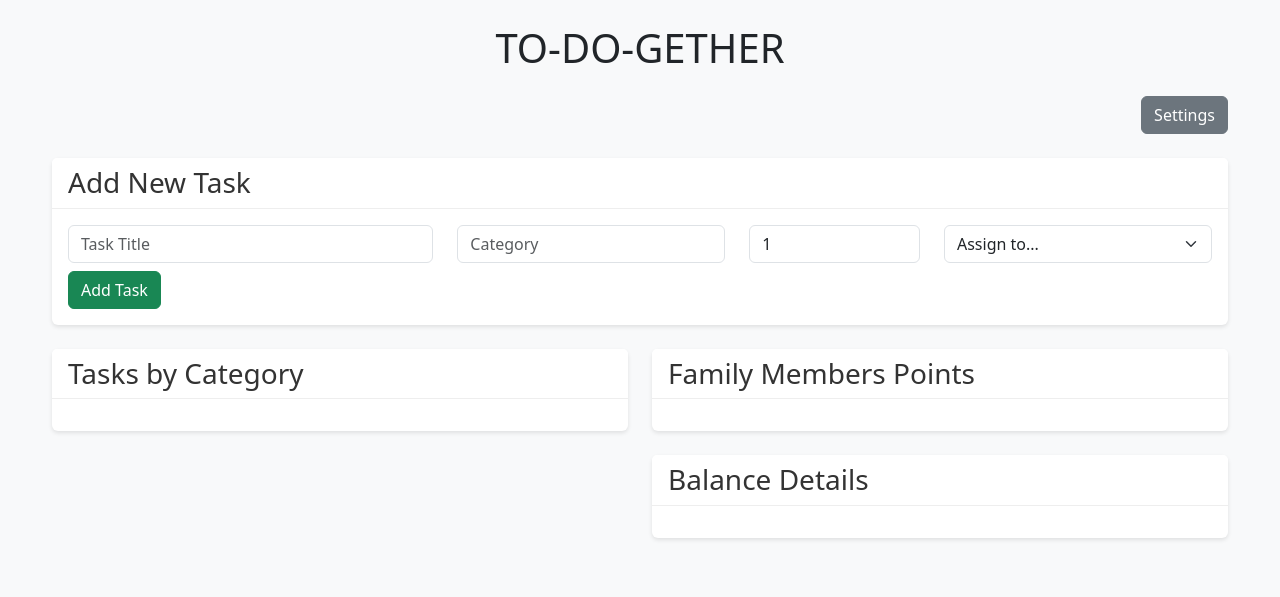
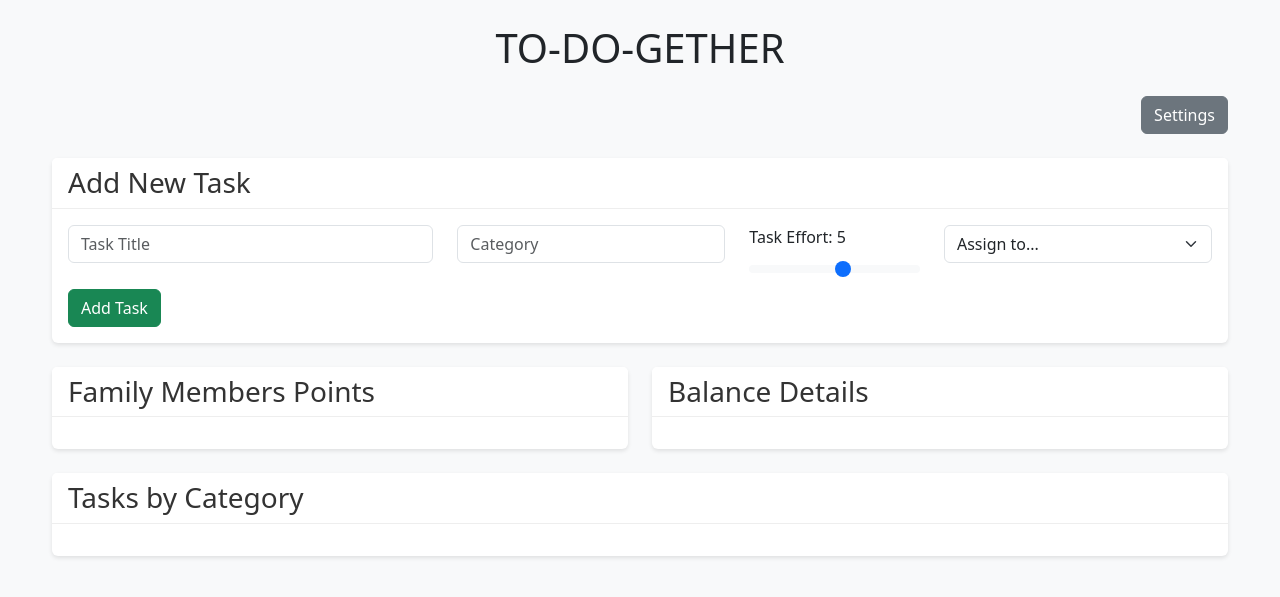
Before and after one commit to NeriyaHarel/TO-DO-GETHER, a Flask app: template templates/index.html in a window 1280 px wide. Shown: the top 597 px of the page. Run offline with Flask 3, Linux system fonts and the light colour scheme; the template is opened without the code that fills it, so the values that code supplies are empty; parts of the project's set-up code (start-up, migrations or seed data) failed here and were passed over.

Commit message:
working version

```diff
--- a/app.py
+++ b/app.py
@@ -142,6 +142,15 @@ def delete_task(task_id):
     db.session.commit()
     return redirect(url_for('index'))
 
+@app.route('/assign_task/<int:task_id>', methods=['POST'])
+def assign_task(task_id):
+    member_id = request.form.get('member_id')
+    if not member_id:
+        return "Member ID is required", 400
+    task = crud.get_task(db.session, task_id)
+    task.family_member_id = member_id
+    db.session.commit()
+    return redirect(url_for('index'))
 
 if __name__ == '__main__':
     with app.app_context():
--- a/templates/index.html
+++ b/templates/index.html
@@ -1,5 +1,10 @@
 <!DOCTYPE html>
 <html lang="en">
+<script>
+    function updatePointsValue(value) {
+        document.getElementById('pointsValue').innerText = value;
+    }
+</script>
 <head>
     <meta charset="UTF-8">
     <meta name="viewport" content="width=device-width, initial-scale=1.0">
@@ -36,7 +41,11 @@
                         </datalist>
                     </div>
                     <div class="col-md-2">
-                        <input type="number" class="form-control mb-2" name="points" placeholder="Points" value="1" min="1">
+                        <label for="points" class="form-label">Task Effort: </label>
+                        <span id="pointsValue">5</span>
+                        <input type="range" class="form-range mb-2" name="points" id="points" min="1" max="10" step="1"
+                               required oninput="updatePointsValue(this.value)">
+
                     </div>
                     <div class="col-md-3">
                         <select class="form-select mb-2" name="member_id">
@@ -52,10 +61,55 @@
         </div>
     </div>
 
+    <div class="row">
+        <!-- Family Members Points -->
+        <div class="col-md-6">
+            <div class="card mb-4">
+                <div class="card-header">
+                    <h3>Family Members Points</h3>
+                </div>
+                <div class="card-body">
+                    <ul class="list-group">
+                        {% for member in members|sort(attribute='points', reverse=true) %}
+                        <li class="list-group-item d-flex justify-content-between align-items-center">
+                            {{ member.name }}
+                            <span class="badge bg-primary rounded-pill">{{ member.points }} points</span>
+                        </li>
+                        {% endfor %}
+                    </ul>
+                </div>
+            </div>
+        </div>
+
+        <!-- Balance Details -->
+        <div class="col-md-6">
+            <div class="card mb-4">
+                <div class="card-header">
+                    <h3>Balance Details</h3>
+                </div>
+                <div class="card-body">
+                    <ul class="list-group">
+                        {% for debt in balance %}
+                        <li class="list-group-item d-flex justify-content-between align-items-center">
+                            <div>
+                                <strong>{{ debt.from_split_user.username }}</strong> owes <strong>{{
+                                debt.to_split_user.username
+                                }}</strong>
+                            </div>
+                            <div>
+                                <span class="badge bg-primary rounded-pill">{{ debt.cost }}</span>
+                            </div>
+                        </li>
+                        {% endfor %}
+                    </ul>
+                </div>
+            </div>
+        </div>
+    </div>
 
     <!-- Tasks by Category -->
     <div class="row">
-        <div class="col-md-6">
+        <div class="col-md-12">
             <div class="card">
                 <div class="card-header">
                     <h3>Tasks by Category</h3>
@@ -73,7 +127,8 @@
                                     {{ task.title }}
                                 </span>
                                     {% if task.assignee %}
-                                    <small class="text-muted ms-2">(Assigned to: {{ task.assignee.name }})</small>
+                                    <small class="text-muted ms-2">(Assigned to: <strong>{{ task.assignee.name
+                                        }}</strong>)</small>
                                     {% endif %}
                                 </div>
                                 <div class="d-flex align-items-center">
@@ -81,6 +136,19 @@
                                     {% if task.completed %}
                                     <span class="badge bg-secondary rounded-pill me-2">{{ task.cost }} ₪</span>
                                     {% else %}
+                                    <form action="{{ url_for('assign_task', task_id=task.id) }}" method="POST"
+                                          class="d-inline me-2">
+                                        <div class="d-flex align-items-center">
+                                            <select class="form-select form-select-sm me-2" name="member_id"
+                                                    id="member_id" required>
+                                                <option value="">Assign to...</option>
+                                                {% for member in members %}
+                                                <option value="{{ member.id }}">{{ member.name }}</option>
+                                                {% endfor %}
+                                            </select>
+                                            <button type="submit" class="btn btn-sm btn-primary">Assign</button>
+                                        </div>
+                                    </form>
                                     <form action="{{ url_for('complete_task', task_id=task.id) }}" method="POST"
                                           class="d-inline me-2">
                                         <div class="d-flex align-items-center">
@@ -105,49 +173,7 @@
                 </div>
             </div>
         </div>
-        <!-- Family Members Points -->
-        <div class="col-md-6">
-            <div class="card">
-                <div class="card-header">
-                    <h3>Family Members Points</h3>
-                </div>
-                <div class="card-body">
-                    <ul class="list-group">
-                        {% for member in members|sort(attribute='points', reverse=true) %}
-                        <li class="list-group-item d-flex justify-content-between align-items-center">
-                            {{ member.name }}
-                            <span class="badge bg-primary rounded-pill">{{ member.points }} points</span>
-                        </li>
-                        {% endfor %}
-                    </ul>
     </div>
 </div>
-
-            <!-- Balance Details -->
-            <div class="card mt-4">
-                <div class="card-header">
-                    <h3>Balance Details</h3>
-                </div>
-                <div class="card-body">
-                    <ul class="list-group">
-                        {% for debt in balance %}
-                        <li class="list-group-item d-flex justify-content-between align-items-center">
-                            <div>
-                                <strong>{{ debt.from_split_user.username }}</strong> owes <strong>{{
-                                debt.to_split_user.username
-                                }}</strong>
-                            </div>
-                            <div>
-                                <span class="badge bg-primary rounded-pill">{{ debt.cost }}</span>
-                            </div>
-                        </li>
-                        {% endfor %}
-                    </ul>
-                </div>
-            </div>
-        </div>
-
-
-        <script src="https://cdn.jsdelivr.net/npm/bootstrap@5.3.0/dist/js/bootstrap.bundle.min.js"></script>
 </body>
 </html>
```
Also changed, not shown: 1 other file. Lines whose indentation alone changed are shown as unchanged.
